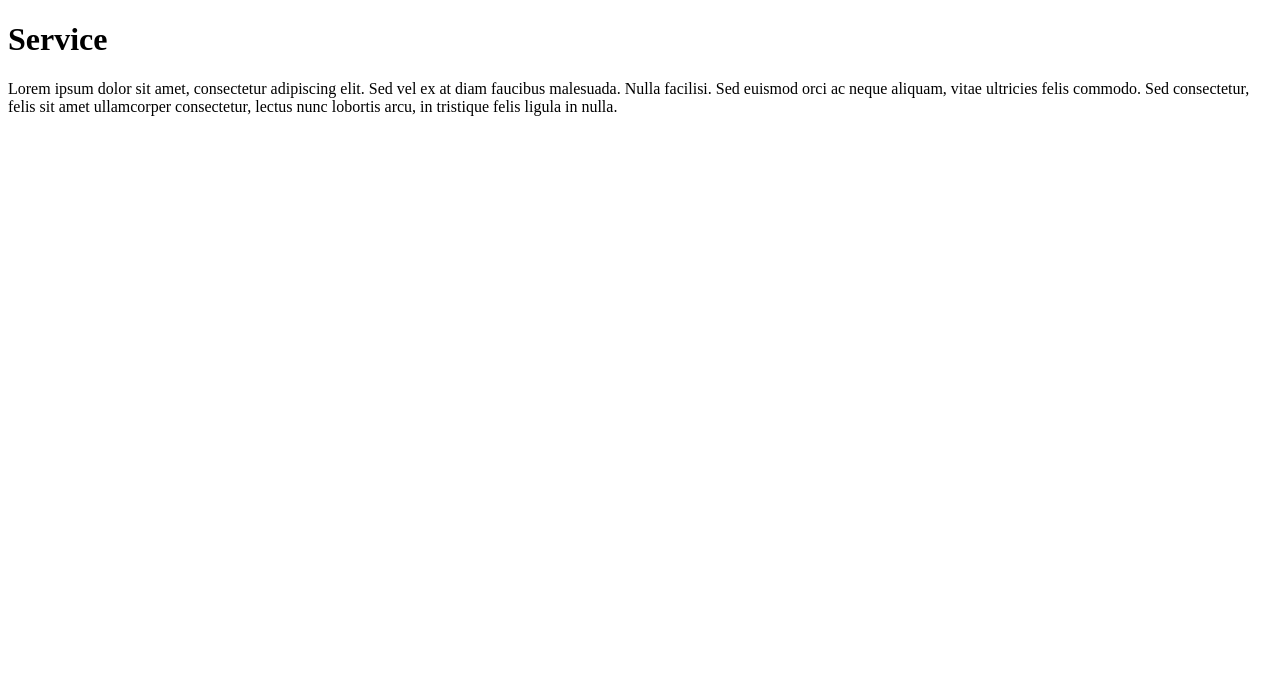
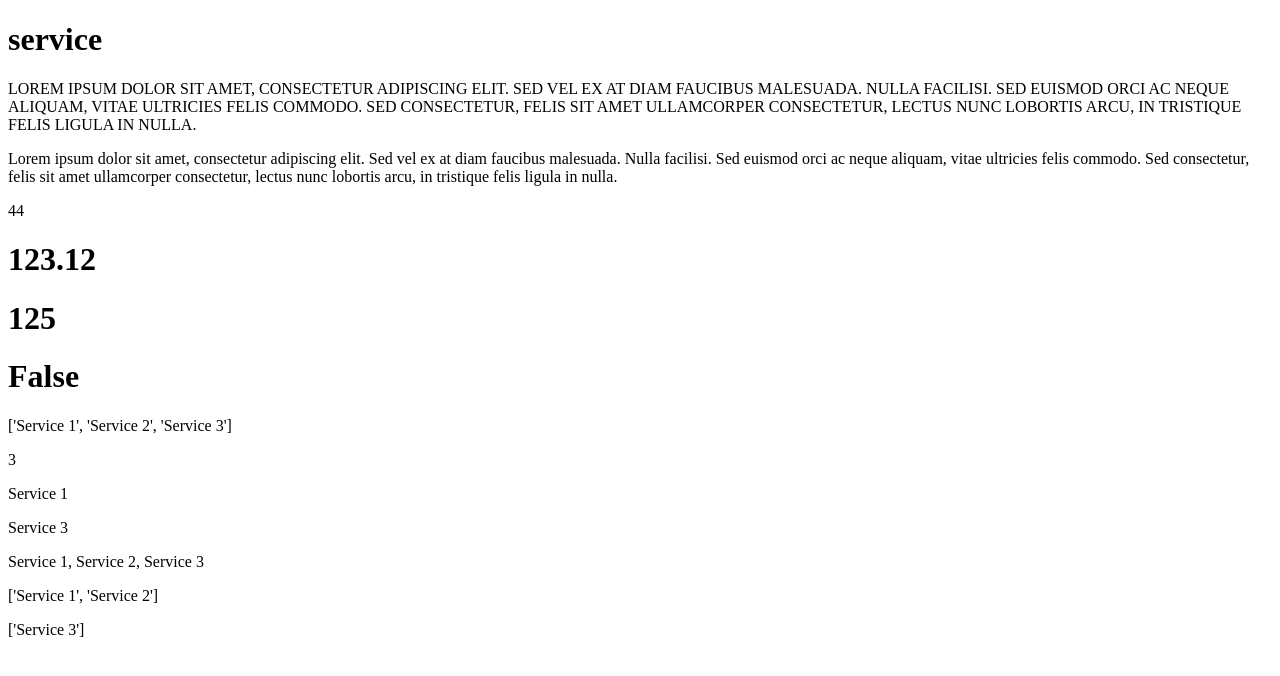
Before and after one commit to mdabdullahalsiddik/Django, a Django app: page /service/ in a window 1280 px wide. Shown: the top 676 px of the page. Run offline with Django 5.2, Linux system fonts and the light colour scheme.

Commit message:
templates

```diff
--- a/myapp/templates/service.html
+++ b/myapp/templates/service.html
@@ -2,19 +2,29 @@
 
 <html>
   <head>
-        <meta charset="utf-8">
-        <meta http-equiv="X-UA-Compatible" content="IE=edge">
+    <meta charset="utf-8" />
+    <meta http-equiv="X-UA-Compatible" content="IE=edge" />
     <title>Service</title>
-        <meta name="description" content="">
-        <meta name="viewport" content="width=device-width, initial-scale=1">
-        <link rel="stylesheet" href="">
+    <meta name="description" content="" />
+    <meta name="viewport" content="width=device-width, initial-scale=1" />
+    <link rel="stylesheet" href="" />
   </head>
   <body>
-
-          <h1>{{title}}</h1>
-          <p>{{description}}</p>
-         {# <p>{{services}}</p>#}
-
+    <h1>{{title|lower}}</h1>
+    <p>{{description|upper}}</p>
+    <p>{{description|capfirst}}</p>
+    <p>{{description|wordcount}}</p>
+    {#<p>{{services}}</p>#}
+    <h1>{{number|floatformat:2}}</h1>
+    <h1>{{number|add:2}}</h1>
+    <h1>{{number|divisibleby:2}}</h1>
+    <p>{{services}}</p>
+    <p>{{services|length}}</p>
+    <p>{{services|first}}</p>
+    <p>{{services|last}}</p>
+    <p>{{services|join:", "}}</p>
+    <p>{{services|slice:2}}</p>
+    <p>{{services|slice:"2:3:"}}</p>
 
     <script src="" async defer></script>
   </body>
--- a/myapp/views.py
+++ b/myapp/views.py
@@ -17,7 +17,7 @@ def service (request):
         "title" : "Service",
         "services" : ["Service 1","Service 2","Service 3"],
         "description" : "Lorem ipsum dolor sit amet, consectetur adipiscing elit. Sed vel ex at diam faucibus malesuada. Nulla facilisi. Sed euismod orci ac neque aliquam, vitae ultricies felis commodo. Sed consectetur, felis sit amet ullamcorper consectetur, lectus nunc lobortis arcu, in tristique felis ligula in nulla.",
-
+        "number": 123.123
 
     }
     return render(request,'service.html', data)
```
Lines whose indentation alone changed are shown as unchanged.
